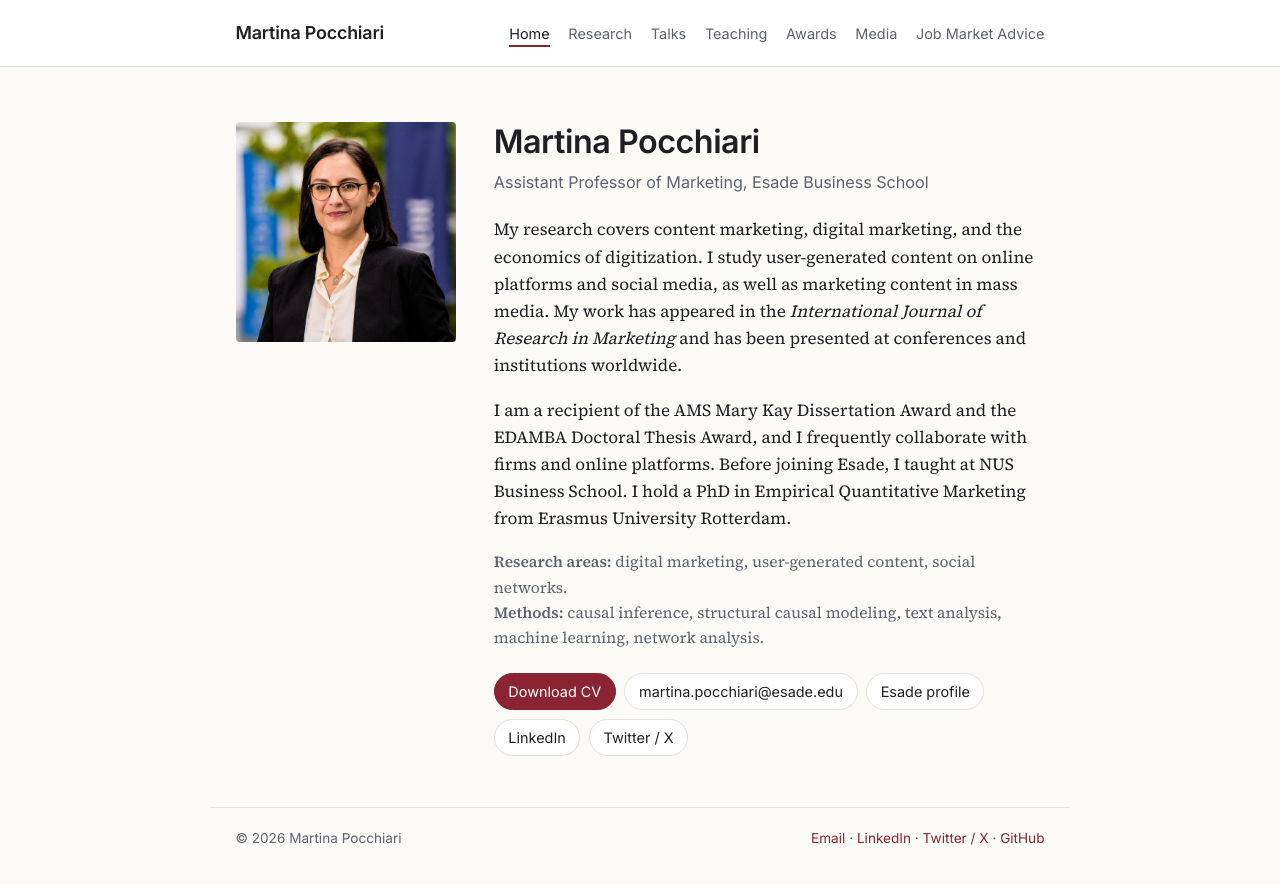
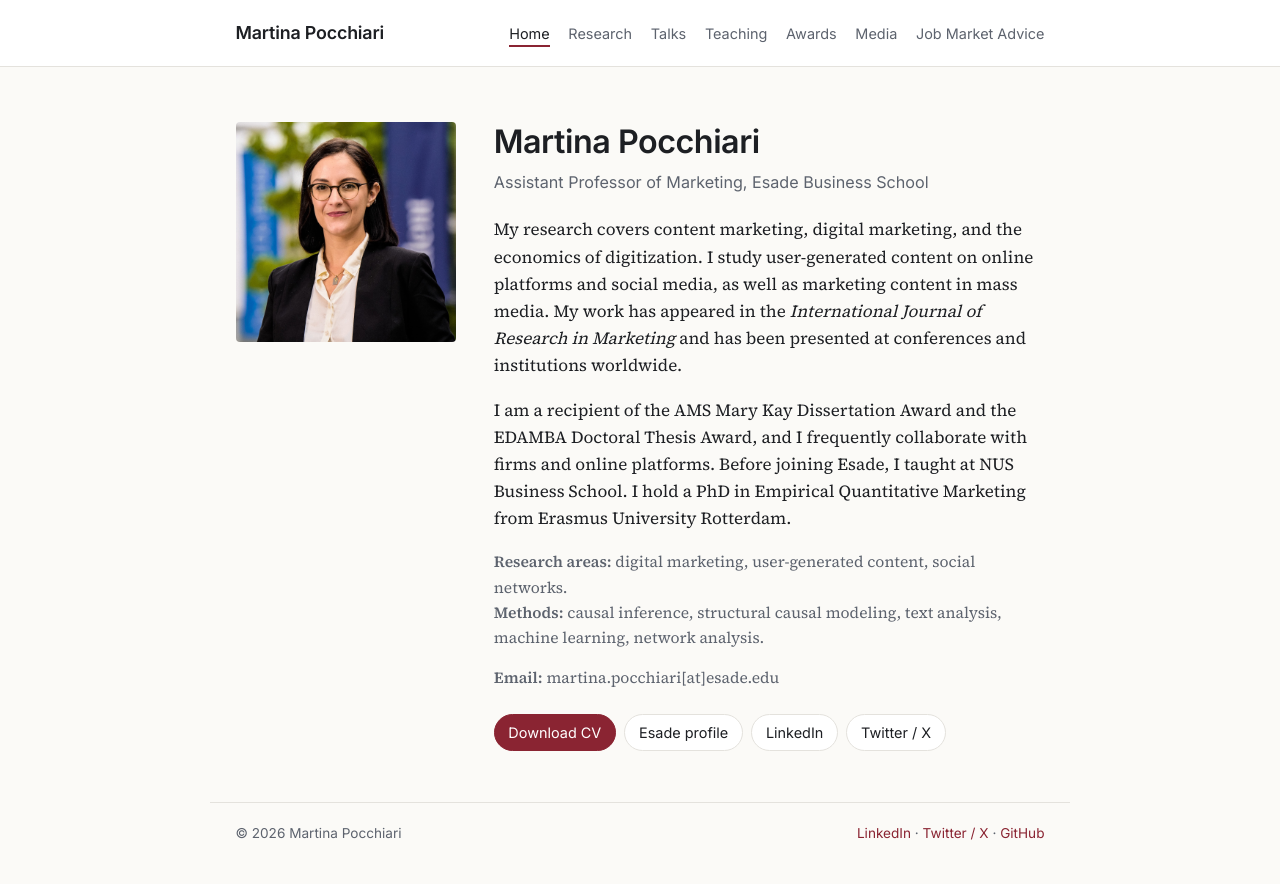
Before and after one commit to pccmtn/pccmtn.github.io, a Jekyll site: the page built from index.html, in a window 1280 px wide. Shown: the top 884 px of the page. Built offline with Jekyll 4.4.1, drawn with Linux system fonts in a browser that asks for light colours.

Commit message:
Show email as plain text instead of a mailto button
Co-Authored-By: Claude Opus 5.5 <noreply@anthropic.com>
Claude-Session: https://claude.ai/code/session_01ATzhpACMpbzXhhFBoq5Xva

```diff
--- a/_layouts/default.html
+++ b/_layouts/default.html
@@ -33,7 +33,6 @@
   <footer class="wrap site-footer">
     <span>© {{ site.time | date: "%Y" }} Martina Pocchiari</span>
     <span>
-      <a href="mailto:martina.pocchiari@esade.edu">Email</a> ·
       <a href="https://www.linkedin.com/in/martina-pocchiari/">LinkedIn</a> ·
       <a href="https://twitter.com/pccmtn">Twitter / X</a> ·
       <a href="https://github.com/pccmtn">GitHub</a>
--- a/index.html
+++ b/index.html
@@ -15,9 +15,10 @@ title: Home
     <p class="meta"><strong>Research areas:</strong> digital marketing, user-generated content, social networks.<br>
     <strong>Methods:</strong> causal inference, structural causal modeling, text analysis, machine learning, network analysis.</p>
 
+    <p class="meta"><strong>Email:</strong> martina.pocchiari[at]esade.edu</p>
+
     <div class="links">
       <a class="primary" href="https://drive.google.com/file/d/1tsRb9GlA0BCCALhAHS0NLlI5_iOxvWOV/view?usp=sharing">Download CV</a>
-      <a href="mailto:martina.pocchiari@esade.edu">martina.pocchiari@esade.edu</a>
       <a href="https://www.esade.edu/faculty/martina.pocchiari">Esade profile</a>
       <a href="https://www.linkedin.com/in/martina-pocchiari/">LinkedIn</a>
       <a href="https://twitter.com/pccmtn">Twitter / X</a>
```
